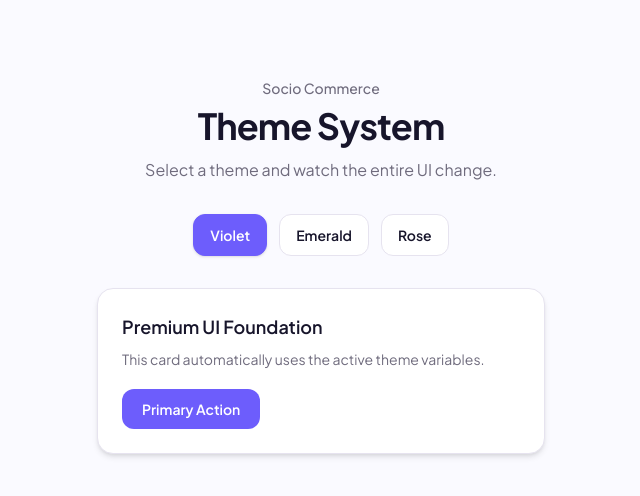
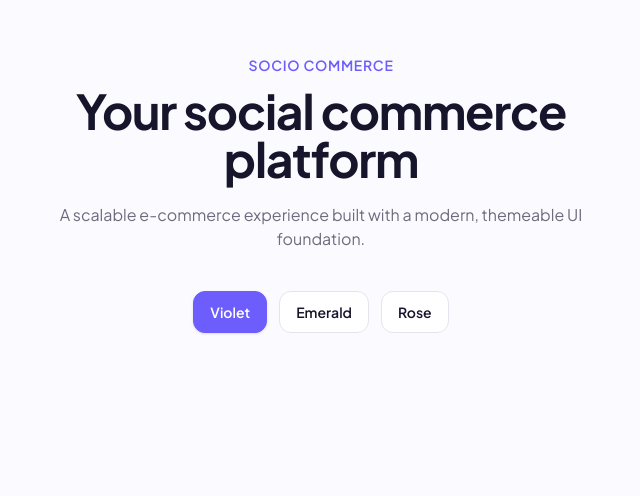
Before and after one commit to pramodlaha08/socio-ecommerce, a Next.js app: page / in a window 1280 px wide. Shown: the part 134-630 px from the top of the page, without its empty margins (319-959 px from the left). Built offline with nearby package versions, Linux system fonts and the light colour scheme.

Commit message:
feat(page): redesign Home component layout and enhance theme selection experience

```diff
--- a/src/app/page.tsx
+++ b/src/app/page.tsx
@@ -2,31 +2,24 @@ import { ThemeSwitcher } from '@/components/theme/theme-switcher';
 
 export default function Home() {
   return (
-    <main className="flex min-h-screen flex-col items-center justify-center gap-8 bg-background px-6 text-foreground">
-      <div className="text-center">
-        <p className="mb-2 text-sm font-medium text-muted-foreground">Socio Commerce</p>
+    <section className="mx-auto flex min-h-[calc(100vh-9rem)] max-w-7xl flex-col items-center justify-center px-6 py-16">
+      <div className="max-w-2xl text-center">
+        <p className="text-sm font-semibold uppercase tracking-wider text-primary">
+          Socio Commerce
+        </p>
 
-        <h1 className="text-4xl font-bold tracking-tight">Theme System</h1>
+        <h1 className="mt-3 text-4xl font-bold tracking-tight text-foreground sm:text-5xl">
+          Your social commerce platform
+        </h1>
 
-        <p className="mt-3 text-muted-foreground">Select a theme and watch the entire UI change.</p>
+        <p className="mx-auto mt-5 max-w-xl text-muted-foreground">
+          A scalable e-commerce experience built with a modern, themeable UI foundation.
+        </p>
       </div>
 
-      <ThemeSwitcher />
-
-      <div className="w-full max-w-md rounded-xl border border-border bg-card p-6 shadow-md">
-        <h2 className="text-lg font-semibold">Premium UI Foundation</h2>
-
-        <p className="mt-2 text-sm text-muted-foreground">
-          This card automatically uses the active theme variables.
-        </p>
-
-        <button
-          type="button"
-          className="mt-5 rounded-lg bg-primary px-5 py-2.5 text-sm font-semibold text-primary-foreground"
-        >
-          Primary Action
-        </button>
+      <div className="mt-10">
+        <ThemeSwitcher />
       </div>
-    </main>
+    </section>
   );
 }
```
